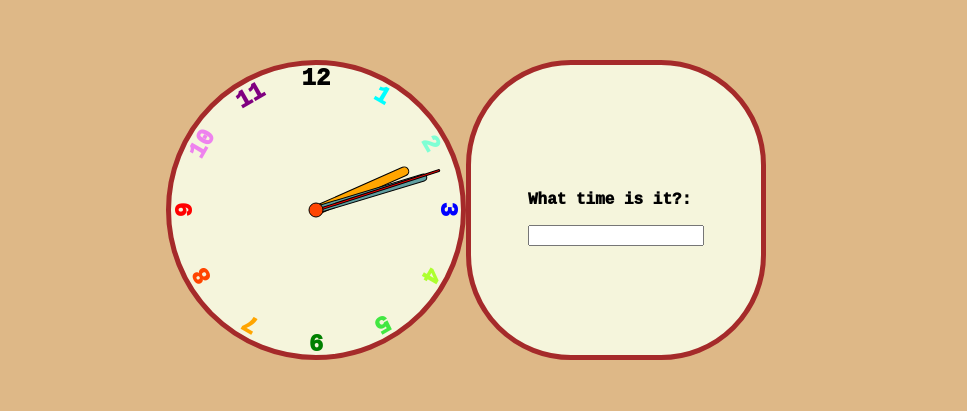
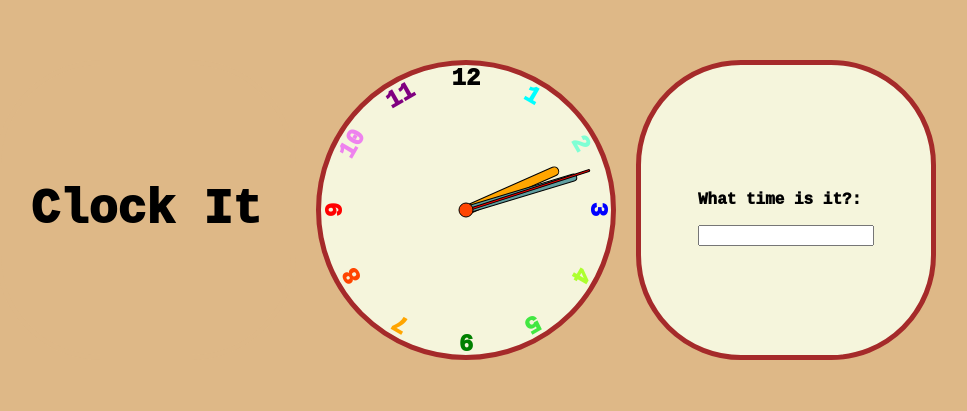
Before and after one commit to M4RKL4B0Y/Clock-Project, a plain HTML site: page Clock It/index.html in a window 1280 px wide. Shown: the part 198-609 px from the top of the page, without its empty margins (174-1141 px from the left). Drawn offline with Linux system fonts and the light colour scheme.

Commit message:
work on css

```diff
--- a/Clock It/index.html
+++ b/Clock It/index.html
@@ -17,6 +17,8 @@
 </head>
 
 <body>
+
+    <h1 class="header">Clock It</h1>
 
     <div class="clock">
 
--- a/Clock It/main.js
+++ b/Clock It/main.js
@@ -29,3 +29,7 @@ function setRotation(element, rotationRatio) {
 }
 
 setClock()
+
+// setInterval(setTime, 60)
+
+// const
--- a/Clock It/style.css
+++ b/Clock It/style.css
@@ -19,6 +19,33 @@ body {
     min-height: 100vh;
 
     /* overflow: hidden; */
+}
+
+.header {
+
+    display: flex;
+
+    justify-content: center;
+
+    align-items: center;
+
+    width: 300px;
+
+    height: 300px;
+
+    background-color: burlywood;
+
+    border-radius: 35%;
+
+    border: 5px solid burlywood;
+
+    position: relative;
+
+    font-size: 3rem;
+
+    font-weight: 1000;
+
+    margin-right: 20px;
 }
 
 .clock {
@@ -279,4 +306,6 @@ body {
     font-size: 1rem;
 
     font-weight: 1000;
+
+    margin-left: 20px;
 }
```
